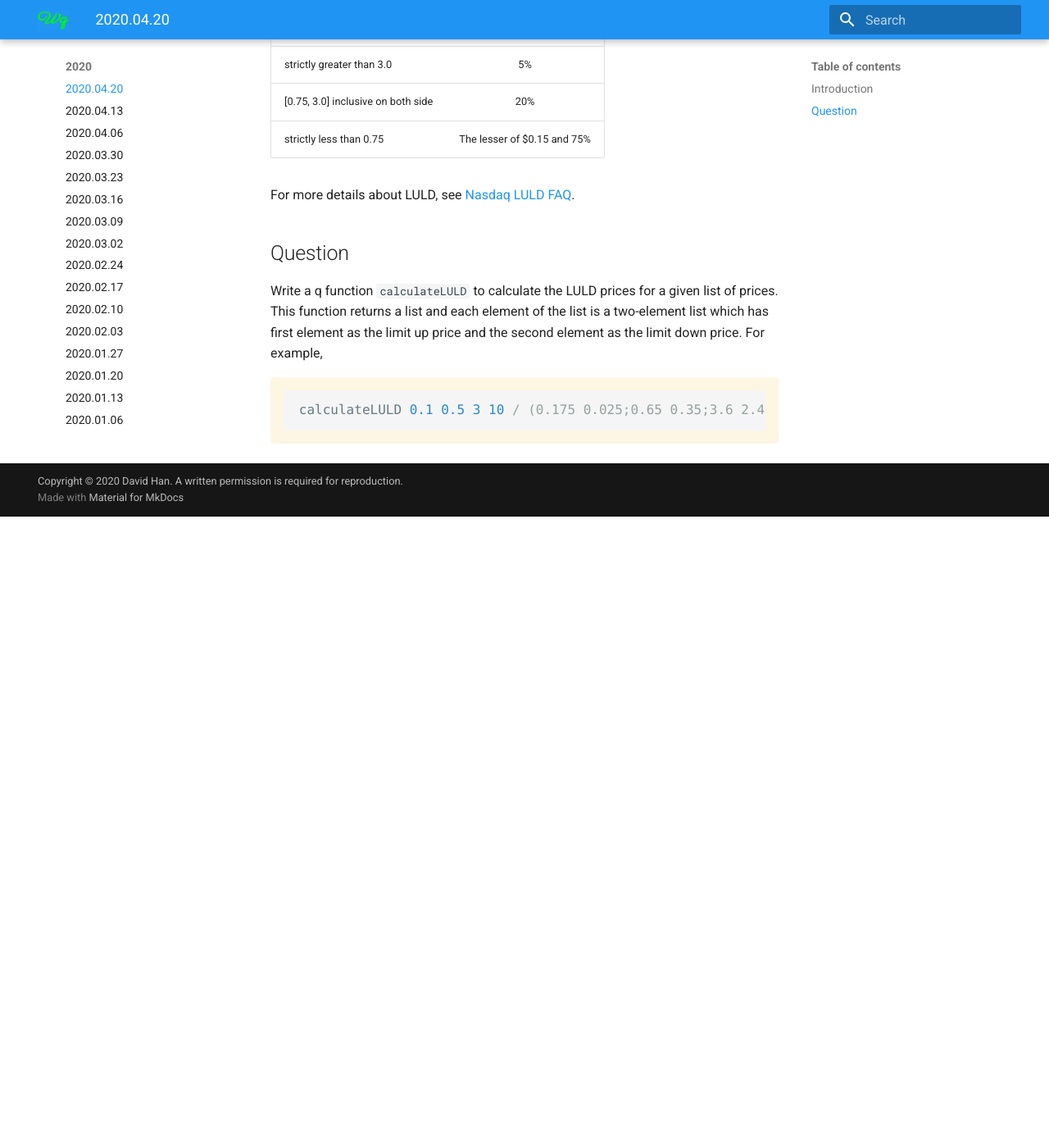
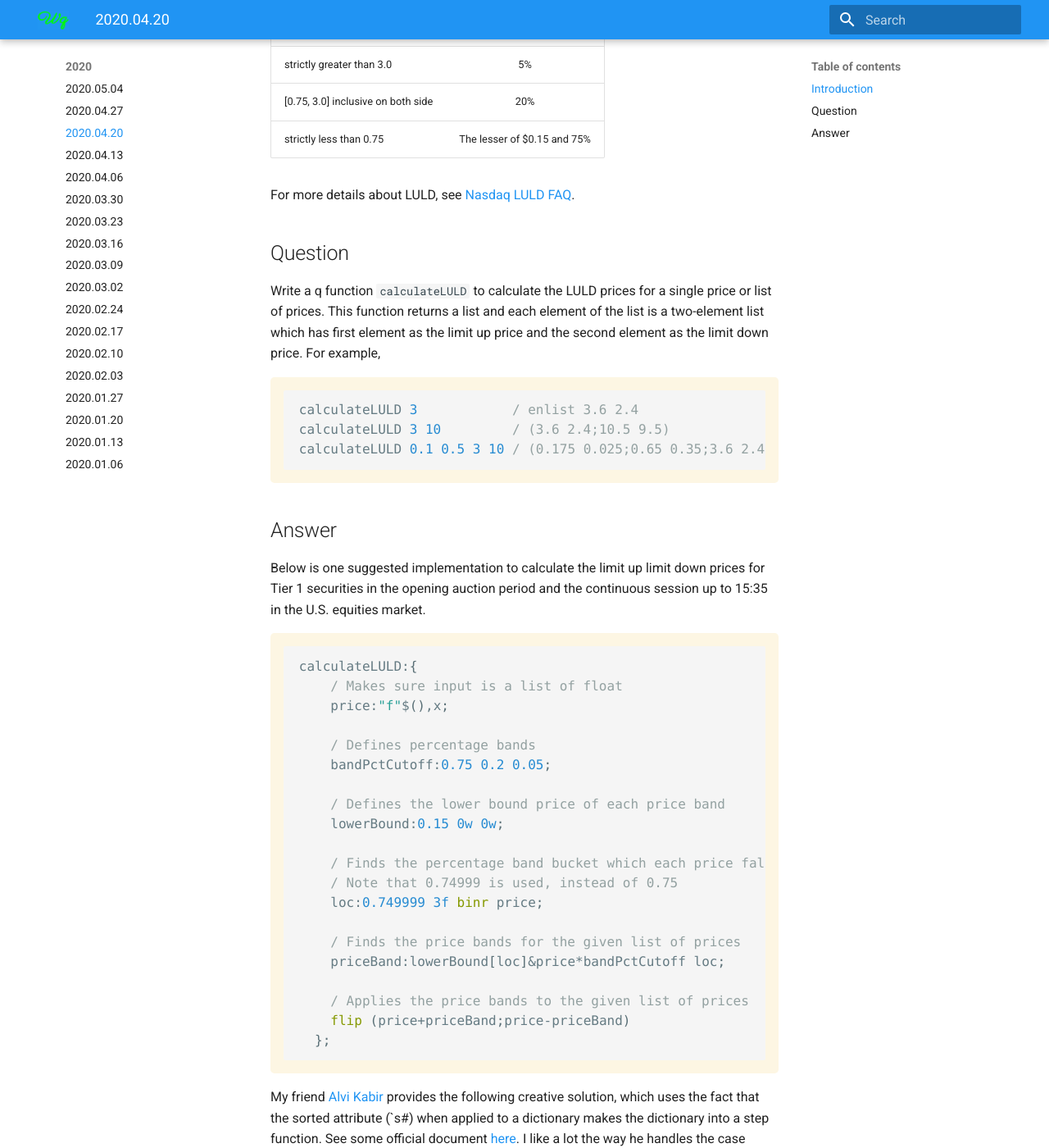
Before and after one commit to dpkwhan/weeklyq, an MkDocs documentation site: the page built from docs/2020/2020.04.20.md, in a window 1280 px wide and 1400 px high, scrolled down 923 px. Shown: the whole window at 82% size. Built offline with MkDocs 1.6.1 and Material for MkDocs 9.7.7, drawn with Linux system fonts in a browser that asks for light colours; nearby versions of some CDN libraries; comment, search, counter and statistics services are not loaded; before the commit the page ends 1553 px from its top, so only the background shows below that; some of the changed text lies outside the part shown.

````diff
--- a/docs/2020/2020.04.20.md
+++ b/docs/2020/2020.04.20.md
@@ -1 +1,3 @@
 {! 2020/2020.04.20q.md !}
+
+{! 2020/2020.04.20a.md !}
--- /dev/null
+++ b/docs/2020/2020.04.20a.md
@@ -0,0 +1,35 @@
+## Answer
+Below is one suggested implementation to calculate the limit up limit down prices for Tier 1 securities in the opening auction period and the continuous session up to 15:35 in the U.S. equities market.
+
+```q
+calculateLULD:{
+    / Makes sure input is a list of float
+    price:"f"$(),x;
+
+    / Defines percentage bands
+    bandPctCutoff:0.75 0.2 0.05;
+
+    / Defines the lower bound price of each price band
+    lowerBound:0.15 0w 0w;
+
+    / Finds the percentage band bucket which each price falls into
+    / Note that 0.74999 is used, instead of 0.75
+    loc:0.749999 3f binr price;
+
+    / Finds the price bands for the given list of prices
+    priceBand:lowerBound[loc]&price*bandPctCutoff loc;
+
+    / Applies the price bands to the given list of prices
+    flip (price+priceBand;price-priceBand)
+  };
+```
+
+My friend [Alvi Kabir](https://www.linkedin.com/in/alvikabir/) provides the following creative solution, which uses the fact that the sorted attribute (`s#) when applied to a dictionary makes the dictionary into a step function. See some official document [here](https://code.kx.com/q/kb/temporal-data/#stepped-attribute). I like a lot the way he handles the case when price is between $0.2 and $0.75.
+
+```q
+calculateLULD:{
+    d:`s#0 .2 .75 3.0001!(.75;0n;.2;.05);
+    p:.15^x*d "f"$(),x;
+    flip (x+p;x-p)
+  };
+```
--- a/docs/2020/2020.04.20q.md
+++ b/docs/2020/2020.04.20q.md
@@ -7,7 +7,7 @@
 ## Introduction
 March 2020 is definitely unprecedented in the history of financial markets. Both market volume and volatility heightened during this [2020 stock market crash][2020_crash]. The market wide circuit breaker was triggered four times in 10 days (Mar 9, 12, 16 and 18) and thousands of individual stocks had circuit breaker activated. There is no respite in sight for this volatility.
 
-The Limit Up Limit Down (LULD) was designed to replace the single stock circuit breaker. A stock enters a ``Limit State`` if its price deviation from previous close exceeds a certain percentage, which depends on the price of the stock. For Tier 1 securities, the threshold percentage from market open auction to 3:35pm is as follows:
+The Limit Up Limit Down (LULD) was designed to replace the single stock circuit breaker. A stock enters a *Limit State* if its price deviation from previous close exceeds a certain percentage, which depends on the price of the stock. For Tier 1 securities, the threshold percentage from market open auction to 3:35pm is as follows:
 
 | Price Range                        |    Price Band Percentage    |
 |:-----------------------------------|:---------------------------:|
@@ -19,9 +19,11 @@ For more details about LULD, see [Nasdaq LULD FAQ][NasdaqFAQ].
 
 
 ## Question
-Write a q function ``calculateLULD`` to calculate the LULD prices for a given list of prices. This function returns a list and each element of the list is a two-element list which has first element as the limit up price and the second element as the limit down price. For example,
+Write a q function ``calculateLULD`` to calculate the LULD prices for a single price or list of prices. This function returns a list and each element of the list is a two-element list which has first element as the limit up price and the second element as the limit down price. For example,
 
 ```q
+calculateLULD 3            / enlist 3.6 2.4
+calculateLULD 3 10         / (3.6 2.4;10.5 9.5)
 calculateLULD 0.1 0.5 3 10 / (0.175 0.025;0.65 0.35;3.6 2.4;10.5 9.5)
 ```
 
--- a/mkdocs.yml
+++ b/mkdocs.yml
@@ -63,6 +63,8 @@ theme:
 nav:
   - Home: index.md
   - 2020:
+      - 2020/2020.05.04.md
+      - 2020/2020.04.27.md
       - 2020/2020.04.20.md
       - 2020/2020.04.13.md
       - 2020/2020.04.06.md
````
Also changed, not shown: docs/2020/2020.04.27.md (added, +3 -0 lines), docs/2020/2020.04.27a.md (added, +30 -0 lines), docs/2020/2020.04.27q.md (added, +46 -0 lines), docs/2020/2020.05.04.md (added, +3 -0 lines), docs/2020/2020.05.04a.md (added, +23 -0 lines), docs/2020/2020.05.04q.md (added, +48 -0 lines), docs/2019/2019.12.23.md (deleted), docs/2019/2019.12.30.md (deleted), docs/assets/img/2020.04.27.png (added), docs/assets/img/2020.05.04.png (added).
